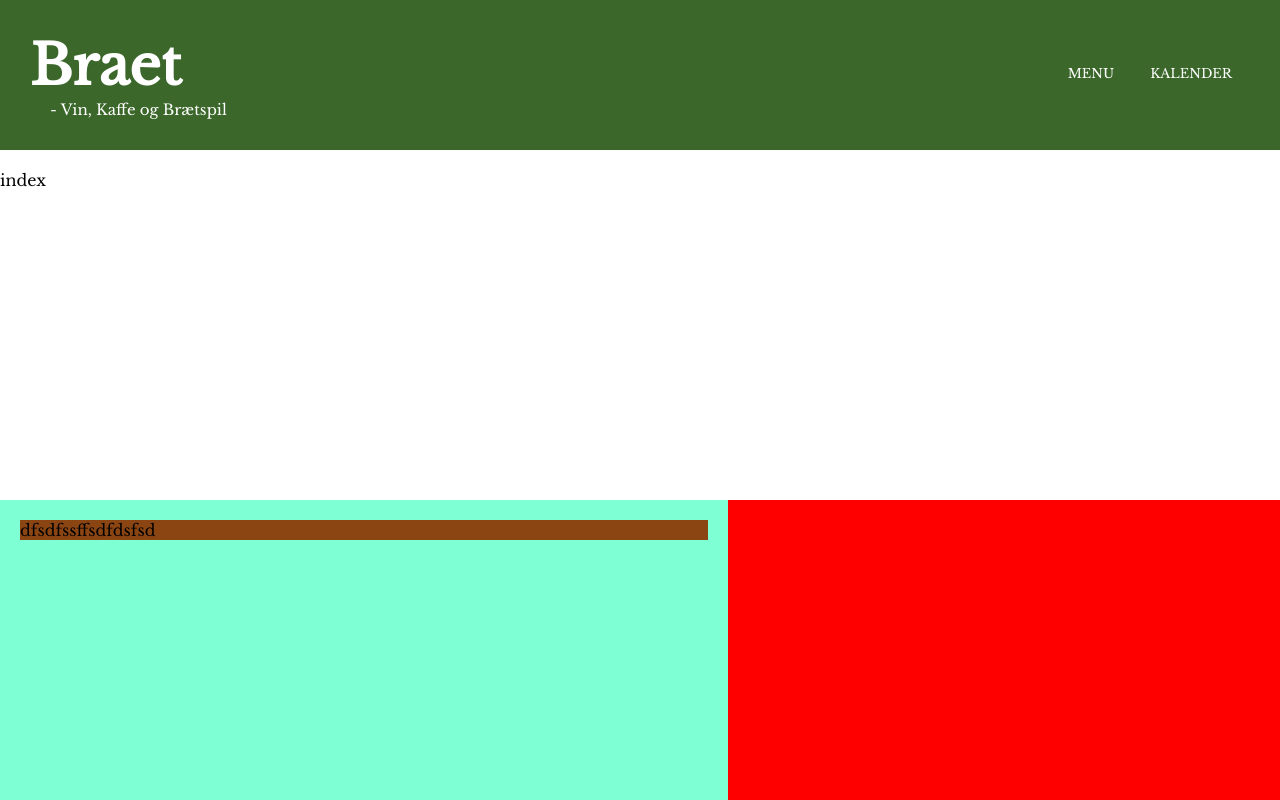
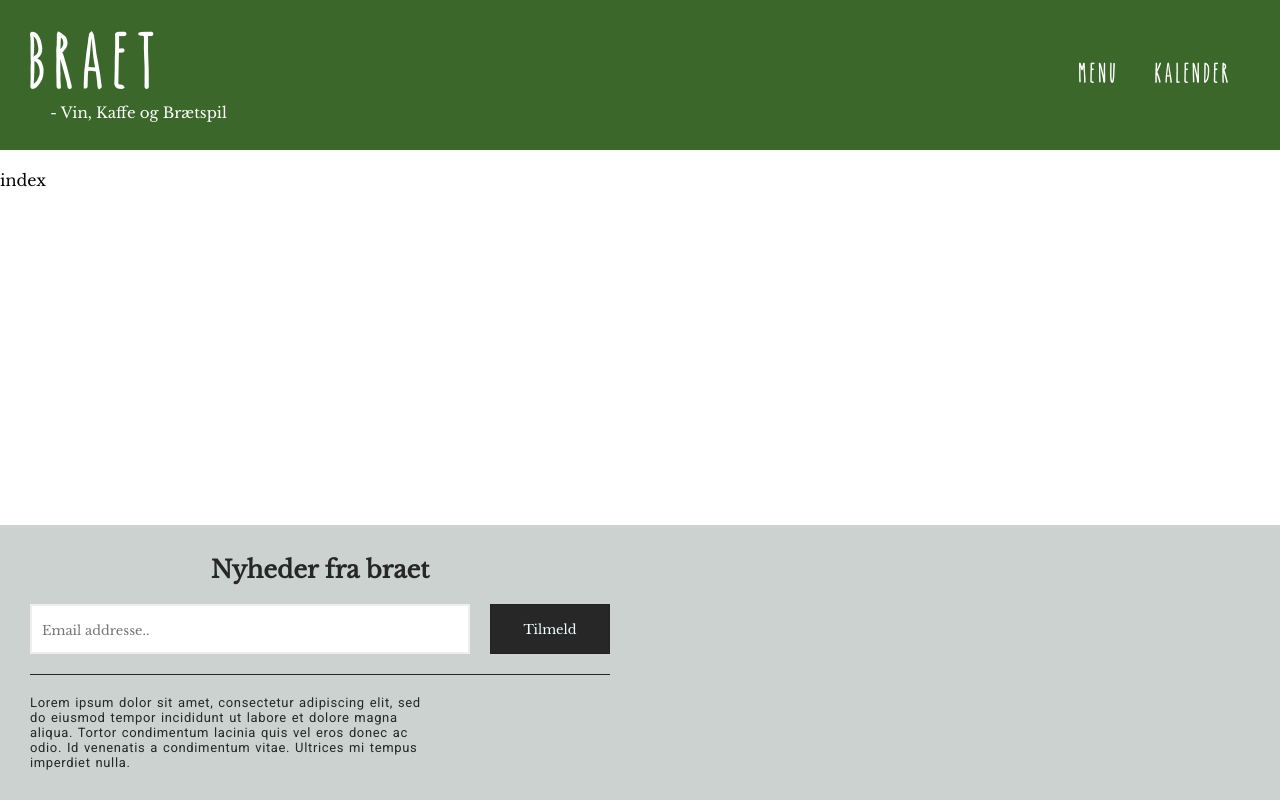
Before and after one commit to kierstejn/braet-gatsby, a Gatsby site: page / in a window 1280 px wide. Built offline with nearby package versions, Linux system fonts and the light colour scheme; Gatsby itself is replaced by a stand-in of ours.

Commit message:
Finished with email form

```diff
--- a/src/components/EventList/EventList.js
+++ b/src/components/EventList/EventList.js
@@ -12,7 +12,7 @@ const eventlist = (props) => {
     const {events} = props;
     return (
         <div className={styles.EventList}>
-            <h2 className={styles.EventListHeader}>Events:</h2>
+            <h2 className={styles.EventListHeader}>Events</h2>
             <div className={styles.EventTable}>
                 {events.length > 0 ? events.map((item, index) => {
                     return (
--- a/src/components/EventList/EventList.module.css
+++ b/src/components/EventList/EventList.module.css
@@ -14,8 +14,10 @@
 }
 
 .EventListHeader {
-    text-decoration: underline;
+
     margin-bottom: 1em;
+    font-family: "Skinny";
+    letter-spacing: 0.1em;
 }
 
 .EventItem p {
--- a/src/layouts/Navigation/Footer/Footer.js
+++ b/src/layouts/Navigation/Footer/Footer.js
@@ -1,5 +1,6 @@
 import React from 'react';
 import * as styles from './Footer.module.css'
+import TextField from '@material-ui/core/TextField';
 
 const footer = () => {
 
@@ -11,9 +12,27 @@ const footer = () => {
     return (
         <footer className={styles.Footer} style={footerStyle}>
             <div className={styles.FirstColumn}>
+                <h2 className={styles.EmailHeader}>Nyheder fra braet</h2>
+                <div className={styles.EmailForm}>
+                    <input
+                        className={styles.InputElement}
+                        placeholder={"Email addresse.."}
+                        type={"email"}
+
+                        autoComplete={false}
+                        required={true}
+                    />
+                    <button
+                        className={styles.Button}
+                    >
+                        <p>Tilmeld</p>
+                    </button>
+                </div>
+                <hr noshade className={styles.Divider}/>
                 <div className={styles.TextArea}>
-                    dfsdfssffsdfdsfsd
+                    <p>Lorem ipsum dolor sit amet, consectetur adipiscing elit, sed do eiusmod tempor incididunt ut labore et dolore magna aliqua. Tortor condimentum lacinia quis vel eros donec ac odio. Id venenatis a condimentum vitae. Ultrices mi tempus imperdiet nulla. </p>
                 </div>
+
             </div>
             <div className={styles.SecondColumn}>
 
--- a/src/layouts/Navigation/Footer/Footer.module.css
+++ b/src/layouts/Navigation/Footer/Footer.module.css
@@ -2,25 +2,95 @@
     background-color: rgb(164, 199, 177);
     height: 100%;
     width: 100%;
-    min-height: 300px;
     grid-area: footer;
     display: flex;
     flex-wrap: wrap;
 }
 
 .FirstColumn {
-    flex: 1 1 auto;
+    flex: 1 1 0;
     min-width: 300px;
-    background-color: aquamarine;
+    width: 100%;
+    padding: 30px;
+    background-color: #CBD2D0;
 }
 
 .SecondColumn {
-    flex: 1 1 auto;
+    flex: 1 1 0;
     min-width: 300px;
-    background-color: red;
+    padding: 30px;
+    background-color: #CBD2D0;
 }
 
 .TextArea {
-    margin: 20px;
-    background-color: saddlebrown;
+    max-width: 70%;
+    margin-top: 20px;
+    color: #272727;
 }
+.TextArea p {
+    font-size: small;
+    letter-spacing: 0.05em;
+    word-spacing: 0.08em;
+    font-family: 'Roboto';
+
+}
+
+.InputElement {
+    outline: none;
+    border: 2px solid #eee;
+    background-color: white;
+    font: inherit;
+    padding: 6px 10px;
+    width: calc(100% - 140px);
+    box-sizing: border-box;
+    height: 50px;
+}
+
+.InputElement:focus {
+    outline: none;
+}
+
+.InputElement::placeholder {
+    font-size: small;
+}
+
+.EmailForm {
+    display: flex;
+    margin-top: 20px;
+    margin-bottom: 20px;
+}
+
+.EmailForm p {
+    font-family: 'Libre Baskerville', sans-serif;
+    font-size: small;
+}
+
+.EmailHeader {
+    text-align: center;
+    margin-bottom: 20px;
+    color: #272727;
+}
+
+.Button {
+    outline: none;
+    border: 1px solid rgba(0,0,0,.12);
+    font: inherit;
+    margin-left: 20px;
+    width: 120px;
+    height: 50px;
+    vertical-align: middle;
+    background-color: #272727;
+    color: azure;
+    transition: ease-in 0.2s;
+}
+
+.Button:hover {
+    opacity: 0.7;
+    cursor: pointer;
+}
+
+.Divider {
+    background-color: #272727;
+    border: none;
+    height: 1px;
+}
--- a/src/layouts/Navigation/NavigationItems/NavigationItem/NavigationItem.js
+++ b/src/layouts/Navigation/NavigationItems/NavigationItem/NavigationItem.js
@@ -6,7 +6,7 @@ import * as styles from './NavigationItem.module.css';
 const navigationItem = ( props ) => (
     <li className={styles.NavigationItem}>
 		  <Link to={props.link}>
-        <div>{props.children}</div>
+        <h2>{props.children}</h2>
       </Link>
     </li>
 );
--- a/src/layouts/Navigation/NavigationItems/NavigationItem/NavigationItem.module.css
+++ b/src/layouts/Navigation/NavigationItems/NavigationItem/NavigationItem.module.css
@@ -20,10 +20,11 @@
     text-transform: uppercase;
 }
 
-.NavigationItem div {
-    font-family: 'Libre Baskerville', serif;
+.NavigationItem h2 {
+    font-family: 'Skinny', serif;
     color: black;
     float: right;
+    letter-spacing: 0.2em;
 }
 
 
@@ -54,7 +55,7 @@
         font-size: 13px;
     }
 
-    .NavigationItem div {
+    .NavigationItem h2 {
         color: white;
     }
 
--- a/src/layouts/Navigation/Toolbar/Toolbar.module.css
+++ b/src/layouts/Navigation/Toolbar/Toolbar.module.css
@@ -33,7 +33,9 @@
 .Toolbar__Image h2 {
     font-size: 55px;
     padding: 0;
-    margin: 0;
+    margin-bottom: 8px;
+    font-family: 'Skinny';
+    letter-spacing: 0.2em;
 }
 
 .Toolbar__Image p {
@@ -41,6 +43,7 @@
     margin: 0;
     margin-left: 20px;
     font-family: 'Libre Baskerville';
+    letter-spacing: 0;
 }
 
 .DrawerToggle {
--- a/src/styles/global.css
+++ b/src/styles/global.css
@@ -1,3 +1,13 @@
+@font-face {
+    font-family: "Skinny bold";
+    src: url("./fonts/TheSkinny-bold.otf");
+}
+
+@font-face {
+    font-family: "Skinny";
+    src: url("./fonts/TheSkinny.otf");
+}
+
 html {
     background-color: white;
     margin: 0;
```
Also changed, not shown: src/styles/fonts/TheSkinny-bold.otf (added), src/styles/fonts/TheSkinny.otf (added).
